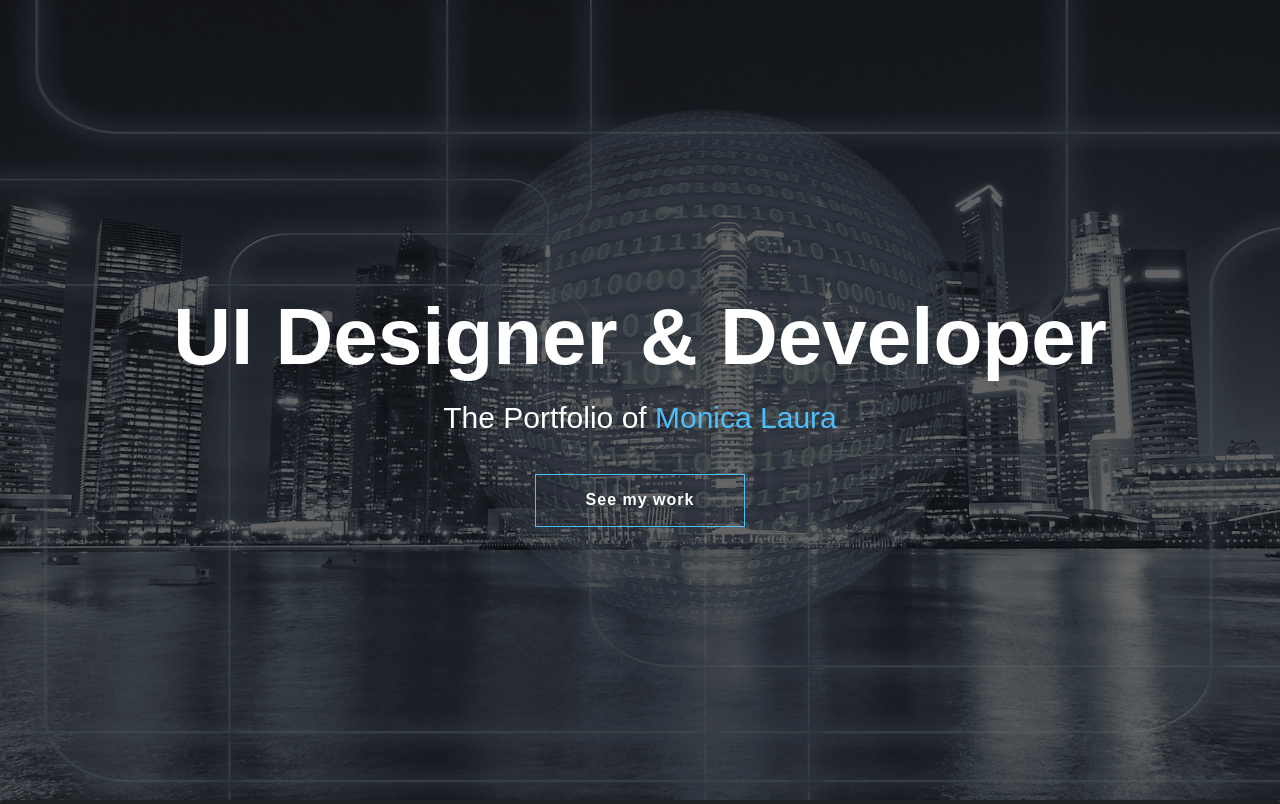
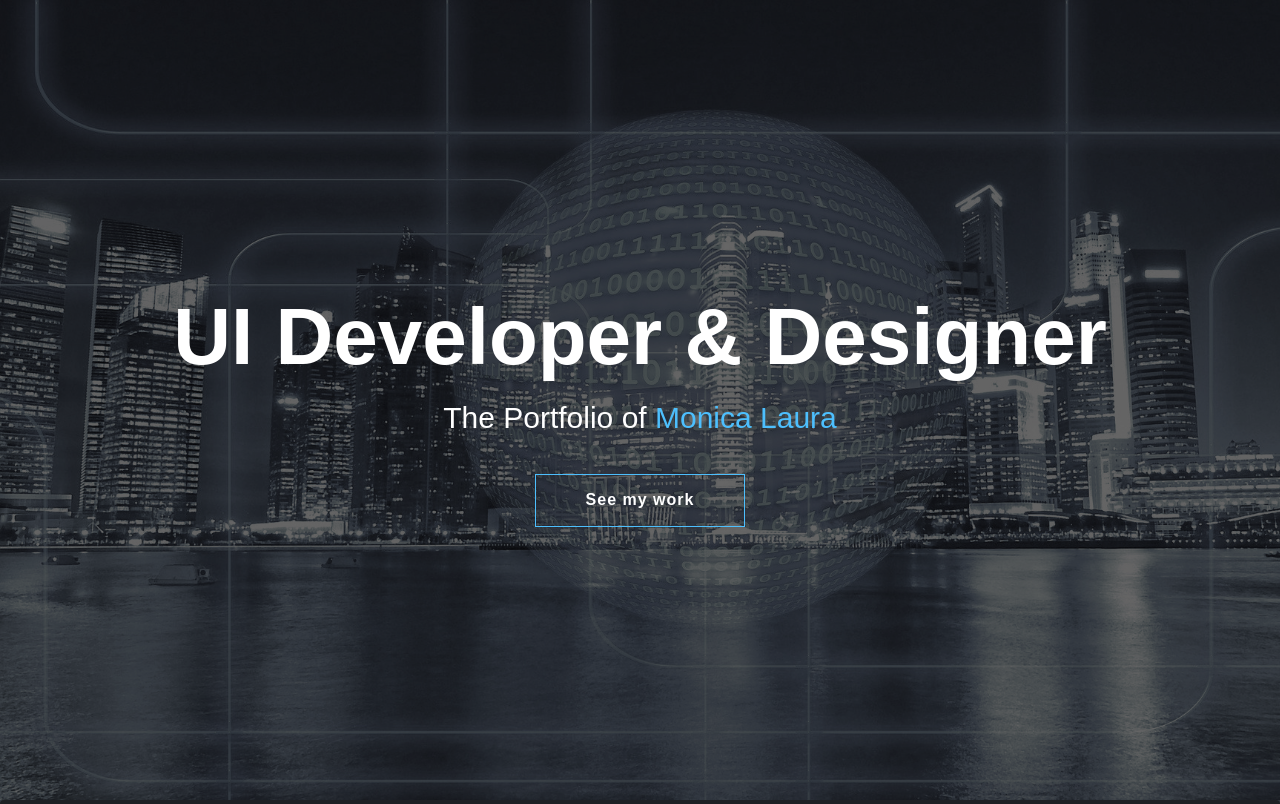
Before and after one commit to monicalaura/portfolio, a plain HTML site: page index.html in a window 1280 px wide. Shown: the top 804 px of the page. Drawn offline with nearby package versions, Linux system fonts and the light colour scheme; some packages are replaced by stand-ins of ours; files whose address does not match are found by name.

Commit message:
Update index.html

```diff
--- a/index.html
+++ b/index.html
@@ -47,7 +47,7 @@
 <section class="hero-area">
 	<div class="block">
 
-		<h1>UI Designer & Developer</h1>
+		<h1>UI developer & designer</h1>
 		<h2>The Portfolio of<span><a href="https://github.com/monicalaura" target="_blank"> Monica Laura </a></span></h2>
 		<a data-scroll href="#portfolio" class="btn btn-transparent">See my work</a>
 	</div>
```
